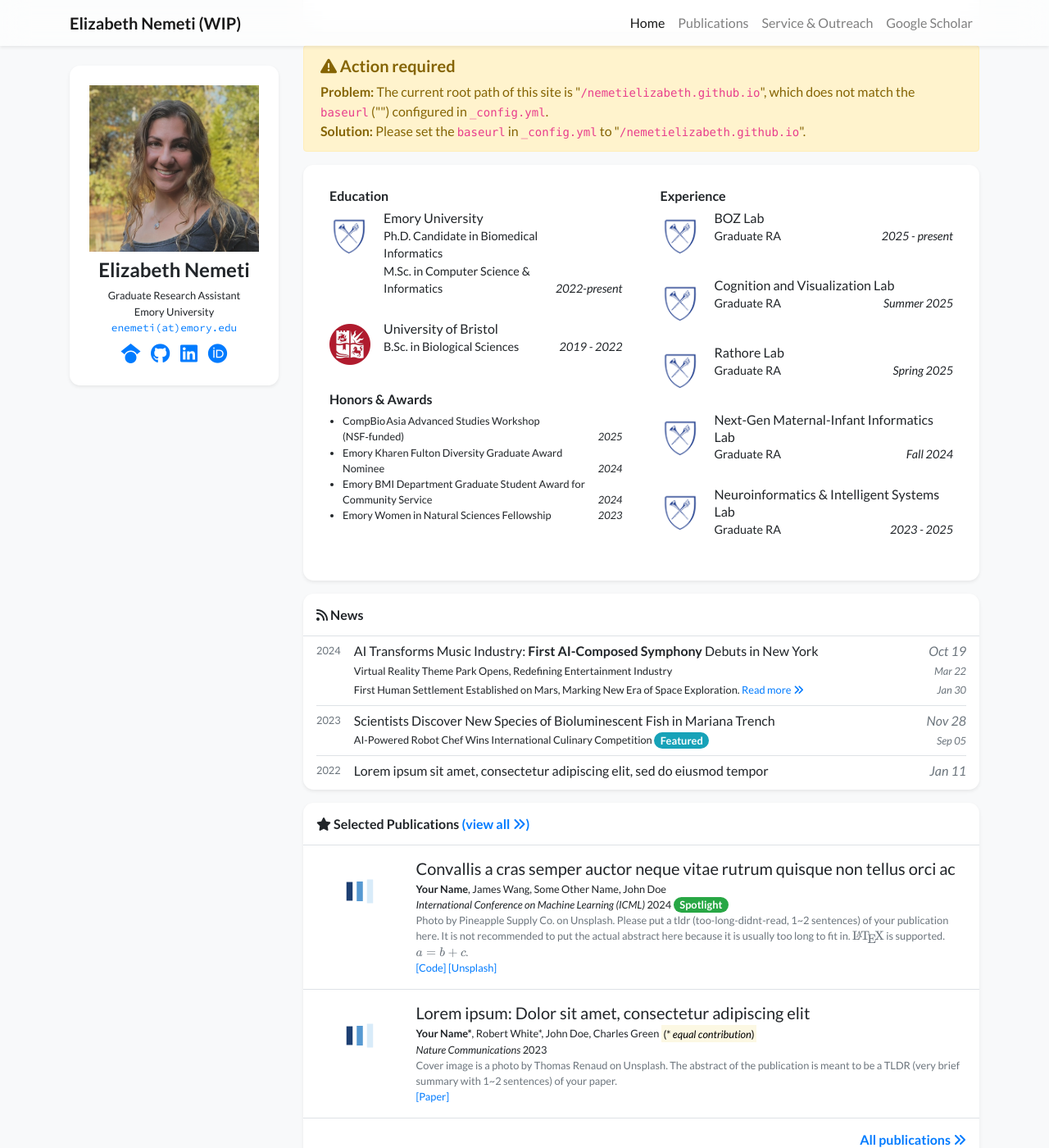
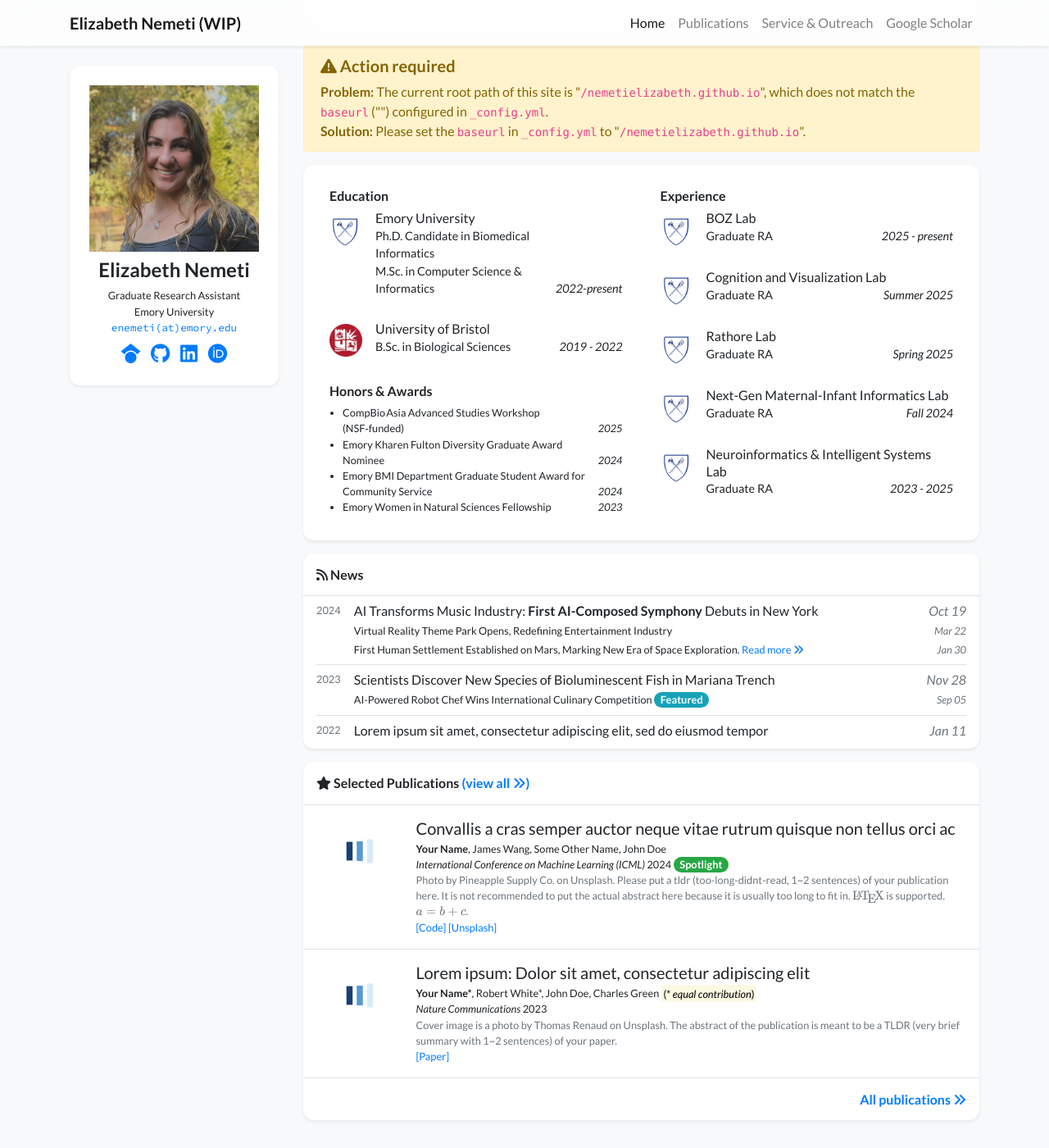
Before and after one commit to nemetielizabeth/nemetielizabeth.github.io, a Jekyll site: the page built from index.html, in a window 1280 px wide and 1400 px high, scrolled down 219 px. Shown: the whole window at 82% size. Built offline with Jekyll 4.4.1, drawn with Linux system fonts in a browser that asks for light colours; nearby versions of some CDN libraries; a style sheet for code colours, icons or effects is not loaded.

Commit message:
Update global.css

```diff
--- a/assets/css/global.css
+++ b/assets/css/global.css
@@ -107,8 +107,8 @@ div.lazy {
 
 /* Logo badges */
 .media img[class*="mr-1"] {
-    width: 50px !important;
-    height: 50px !important;
+    width: 40px !important;
+    height: 40px !important;
     object-fit: contain;
     margin-right: 1rem !important;
 }
```
